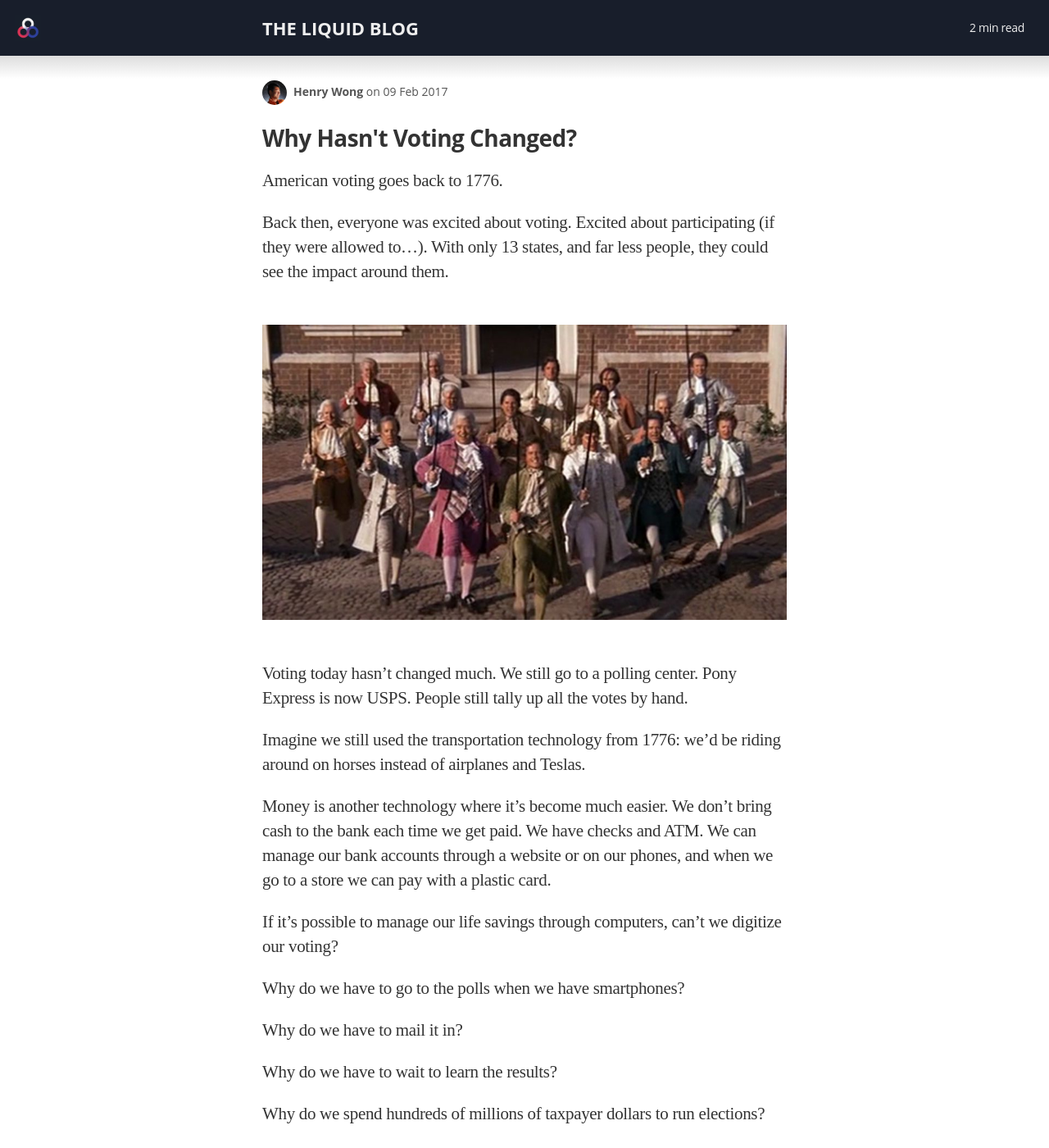
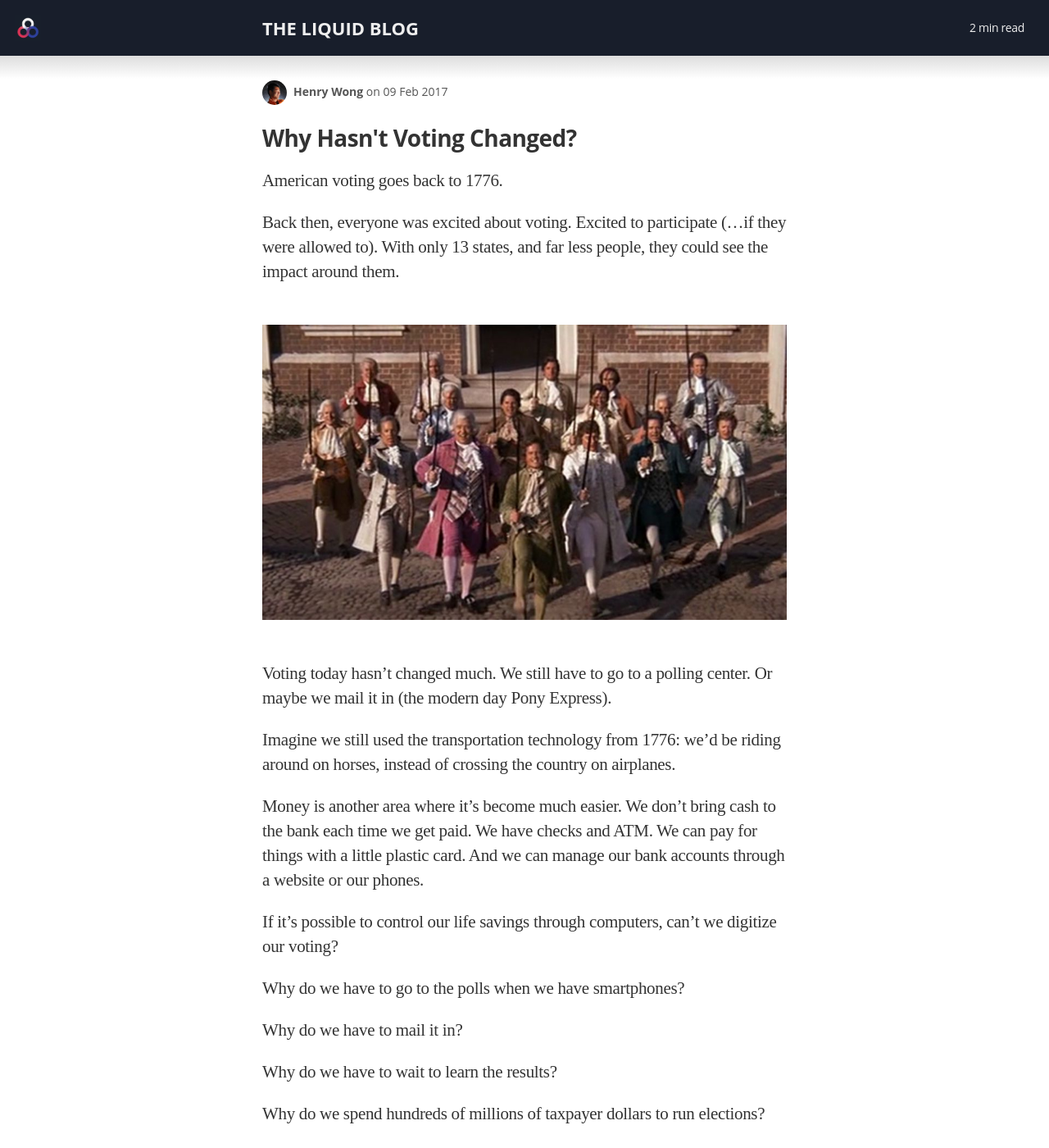
Before and after one commit to voteliquid/blog, a Jekyll site: the page built from _posts/2017-02-09-why-hasnt-voting-changed.md, in a window 1280 px wide and 1400 px high. Shown: the whole window at 82% size. Built offline with Jekyll 4.4.1, drawn with Linux system fonts in a browser that asks for light colours; nearby versions of some CDN libraries; some web fonts are replaced.

Commit message:
Revise 'Why hasn't voting changed?'

```diff
--- a/_posts/2017-02-09-why-hasnt-voting-changed.md
+++ b/_posts/2017-02-09-why-hasnt-voting-changed.md
@@ -9,17 +9,17 @@ excerpt: "American voting goes back to 1776. Today it hasn't changed much. We st
 
 American voting goes back to 1776.
 
-Back then, everyone was excited about voting. Excited about participating (if they were allowed to...). With only 13 states, and far less people, they could see the impact around them.
+Back then, everyone was excited about voting. Excited to participate (...if they were allowed to). With only 13 states, and far less people, they could see the impact around them.
 
 ![](/assets/article_images/2016-10-11-why-hasnt-voting-change/1776.jpeg)
 
-Voting today hasn't changed much. We still go to a polling center. Pony Express is now USPS. People still tally up all the votes by hand.
+Voting today hasn't changed much. We still have to go to a polling center. Or maybe we mail it in (the modern day Pony Express).
 
-Imagine we still used the transportation technology from 1776: we'd be riding around on horses instead of airplanes and Teslas.
+Imagine we still used the transportation technology from 1776: we'd be riding around on horses, instead of crossing the country on airplanes.
 
-Money is another technology where it's become much easier. We don't bring cash to the bank each time we get paid. We have checks and ATM. We can manage our bank accounts through a website or on our phones, and when we go to a store we can pay with a plastic card.
+Money is another area where it's become much easier. We don't bring cash to the bank each time we get paid. We have checks and ATM. We can pay for things with a little plastic card. And we can manage our bank accounts through a website or our phones.
 
-If it's possible to manage our life savings through computers, can't we digitize our voting?
+If it's possible to control our life savings through computers, can't we digitize our voting?
 
 Why do we have to go to the polls when we have smartphones?
 
```
